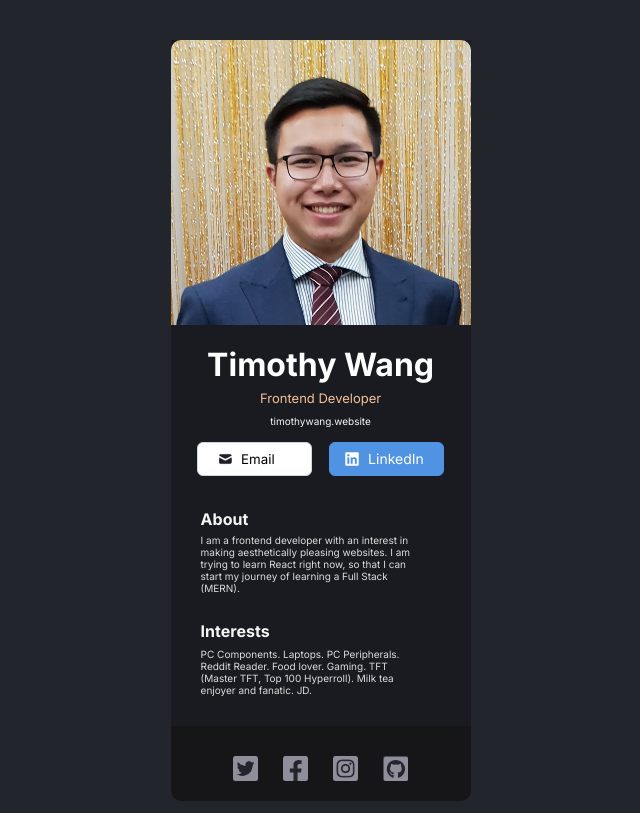
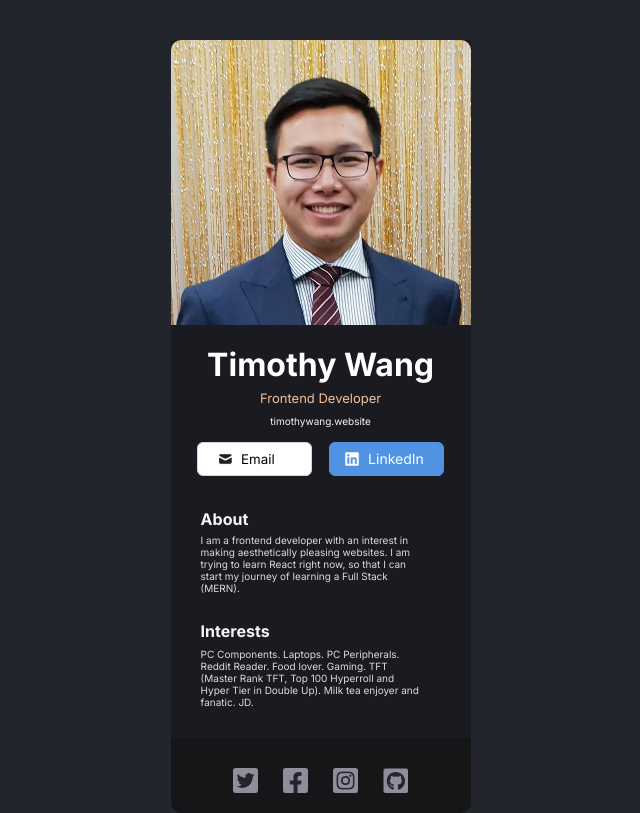
Before and after one commit to timzw961/react-solo-project-1, a React (Create React App) app: page / in a window 1280 px wide. Shown: the whole page, without its empty margins (343-983 px from the left). Built offline with nearby package versions, Linux system fonts and the light colour scheme.

Commit message:
update tft stats

```diff
--- a/src/components/Interests.js
+++ b/src/components/Interests.js
@@ -6,7 +6,7 @@ export default function Interests(){
             <h2 className="interests_title"> Interests </h2>
             <p className="interests_para1">
                 PC Components. Laptops. PC Peripherals. Reddit Reader.
-                Food lover. Gaming. TFT (Master TFT, Top 100 Hyperroll).
+                Food lover. Gaming. TFT (Master Rank TFT, Top 100 Hyperroll and Hyper Tier in Double Up).
                 Milk tea enjoyer and fanatic. JD.
             </p>
         </div>
```
